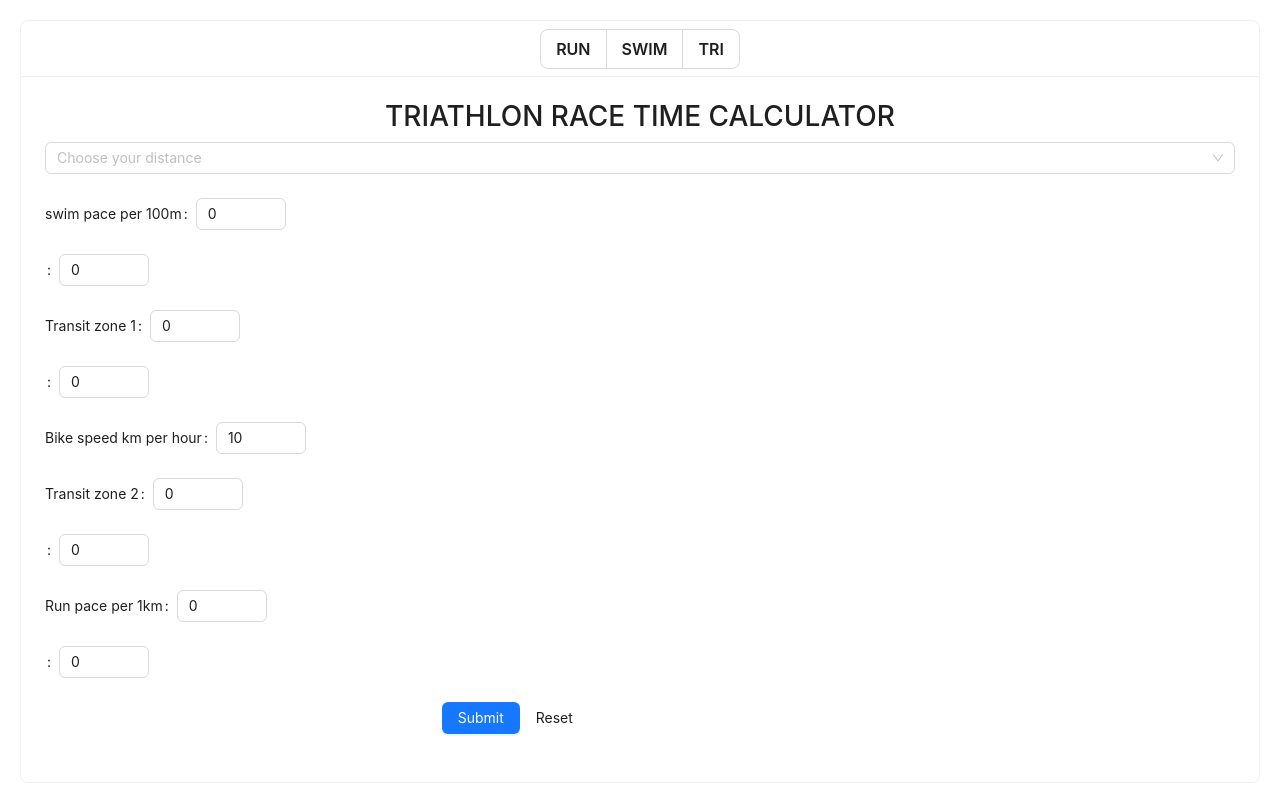
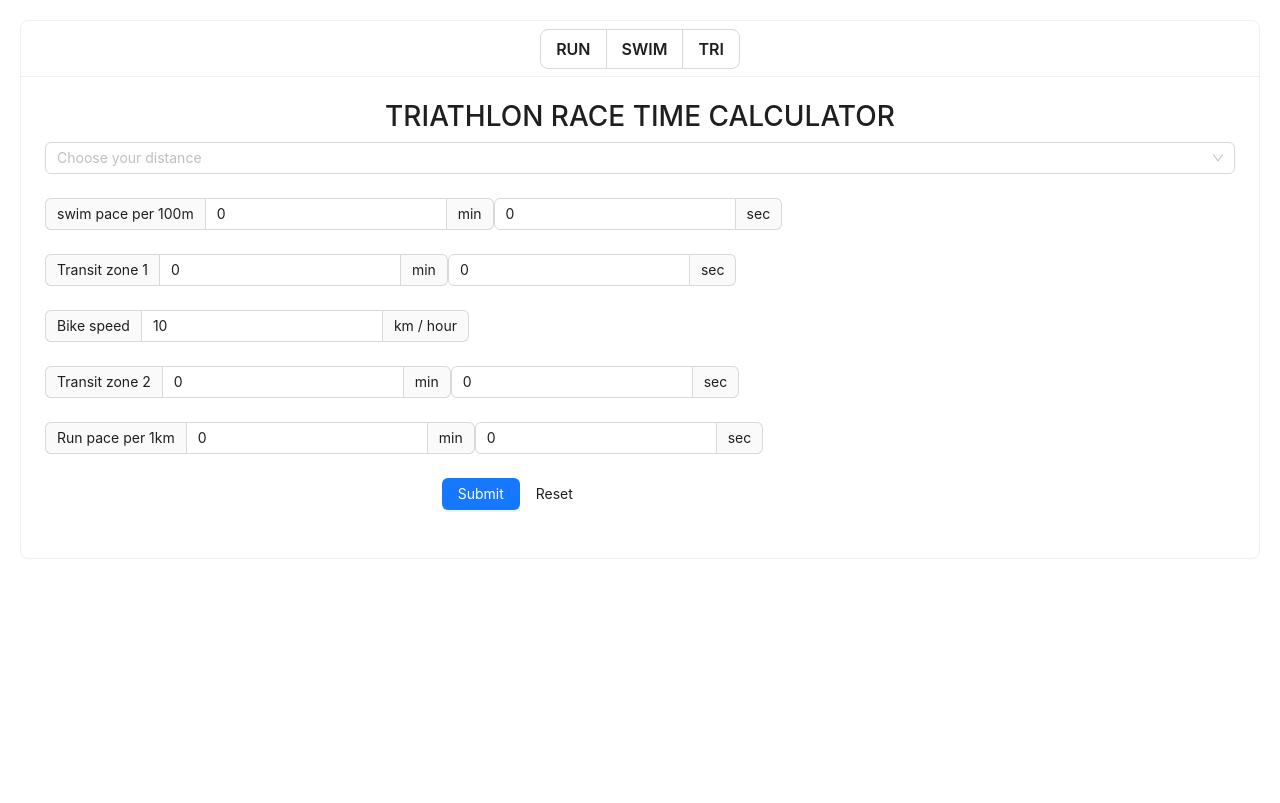
Before and after one commit to rokokos97/tricalc, a React (Create React App) app: page /tri in a window 1280 px wide. Built offline with nearby package versions, Linux system fonts and the light colour scheme.

Commit message:
correct tri calc

```diff
--- a/src/app/components/triCalculator.jsx
+++ b/src/app/components/triCalculator.jsx
@@ -117,7 +117,6 @@ const TriCalculator = () => {
           }}
         >
           <Form.Item
-            // label='distance'
             name="distance"
           >
             <Select
@@ -127,11 +126,13 @@ const TriCalculator = () => {
             >
             </Select>
           </Form.Item>
+          <div style={{display: 'flex'}}>
             <Form.Item
-            label='swim pace per 100m'
               name='swimMin'
             >
               <InputNumber
+                addonBefore={'swim pace per 100m'}
+                addonAfter={'min'}
                 min={0}
                 max={59}
                 value={minutesSwim}
@@ -139,21 +140,25 @@ const TriCalculator = () => {
               />
             </Form.Item>
             <Form.Item
-            label=" "
+              // label=" "
               name='swimSec'
             >
               <InputNumber
+                addonAfter={'sec'}
                 min={0}
                 max={59}
                 value={secondsSwim}
                 onChange={handleSecondsSwimChange}
               />
             </Form.Item>
+          </div>
+          <div style={{display: 'flex'}}>
             <Form.Item
-            label='Transit zone 1'
               name='t1Min'
             >
               <InputNumber
+                addonBefore={'Transit zone 1'}
+                addonAfter={'min'}
                 min={0}
                 max={59}
                 value={minutesT1}
@@ -161,32 +166,36 @@ const TriCalculator = () => {
               />
             </Form.Item>
             <Form.Item
-            label=' '
               name='t1Sec'
             >
               <InputNumber
+                addonAfter={'sec'}
                 min={0}
                 max={59}
                 value={secondsT1}
                 onChange={handleSecondsT1Change}
               />
             </Form.Item>
+          </div>
           <Form.Item
-            label='Bike speed km per hour'
             name='bikeSpeed'
           >
             <InputNumber
+              addonBefore={'Bike speed'}
+              addonAfter={'km / hour'}
               min={10}
               max={50}
               value={bikeSpeed}
               onChange={handleBikeSpeedChange}
             />
           </Form.Item>
+          <div style={{display: 'flex'}}>
             <Form.Item
-            label='Transit zone 2'
               name='t2Min'
             >
               <InputNumber
+                addonBefore={'Transit zone 2'}
+                addonAfter={'min'}
                 min={0}
                 max={59}
                 value={minutesT2}
@@ -194,20 +203,23 @@ const TriCalculator = () => {
               />
             </Form.Item>
             <Form.Item
-            label=' '
               name='t2Sec'>
               <InputNumber
+                addonAfter={'sec'}
                 min={0}
                 max={59}
                 value={secondsT2}
                 onChange={handleSecondsT2Change}
               />
             </Form.Item>
+          </div>
+          <div style={{display: 'flex'}}>
             <Form.Item
-            label='Run pace per 1km'
-            name='runSec'
+              name='runMin'
             >
               <InputNumber
+                addonBefore={'Run pace per 1km'}
+                addonAfter={'min'}
                 min={0}
                 max={59}
                 value={minutesRun}
@@ -215,15 +227,16 @@ const TriCalculator = () => {
               />
             </Form.Item>
             <Form.Item
-            label=' '
-            name='runMin'>
+              name='runSec'>
               <InputNumber
+                addonAfter={'sec'}
                 min={0}
                 max={59}
                 value={secondsRun}
                 onChange={handleSecondsRunChange}
               />
             </Form.Item>
+          </div>
           <Form.Item wrapperCol={{offset: 8, span: 16}}>
             <Button type="primary" htmlType="submit">
               Submit
```
Lines whose indentation alone changed are shown as unchanged.
